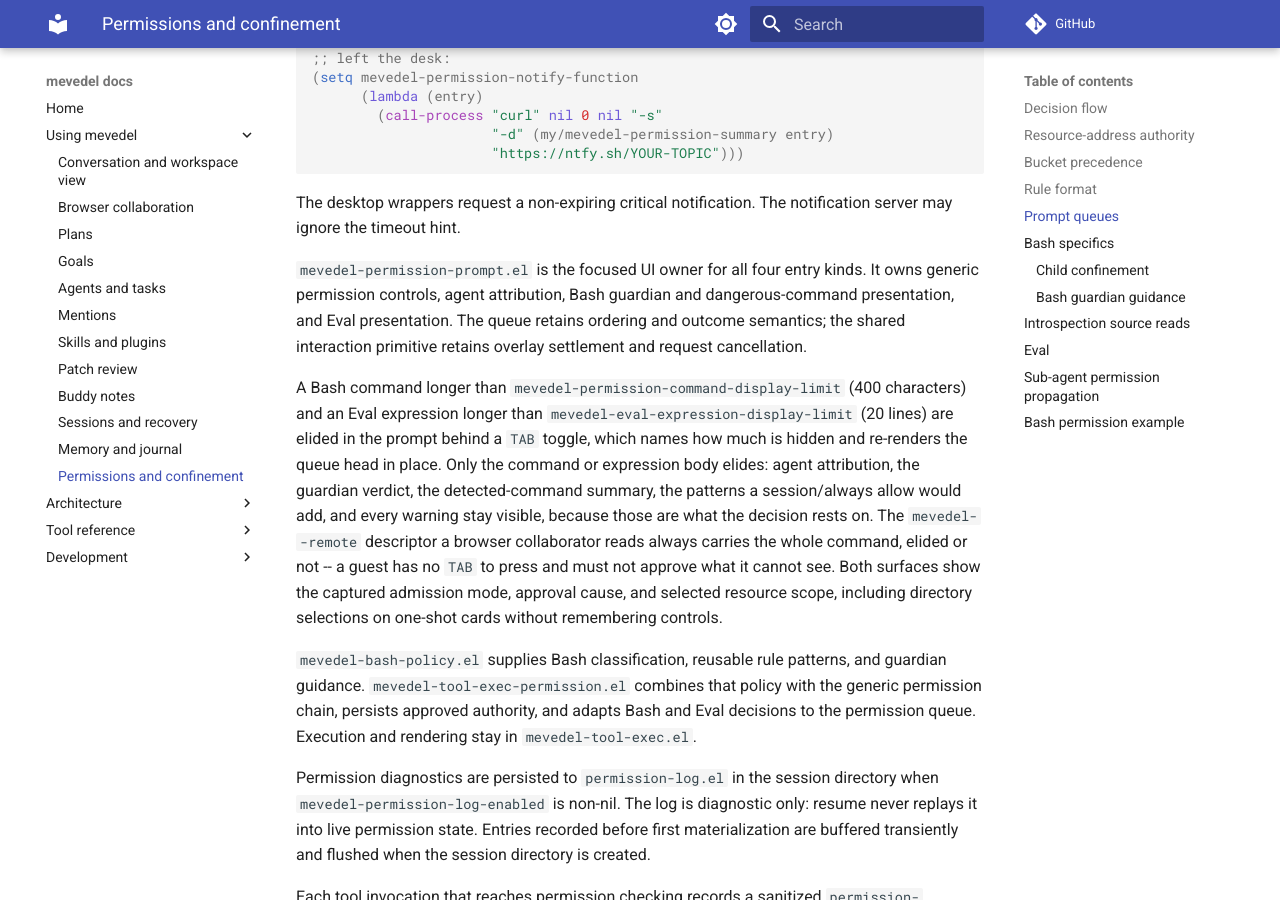
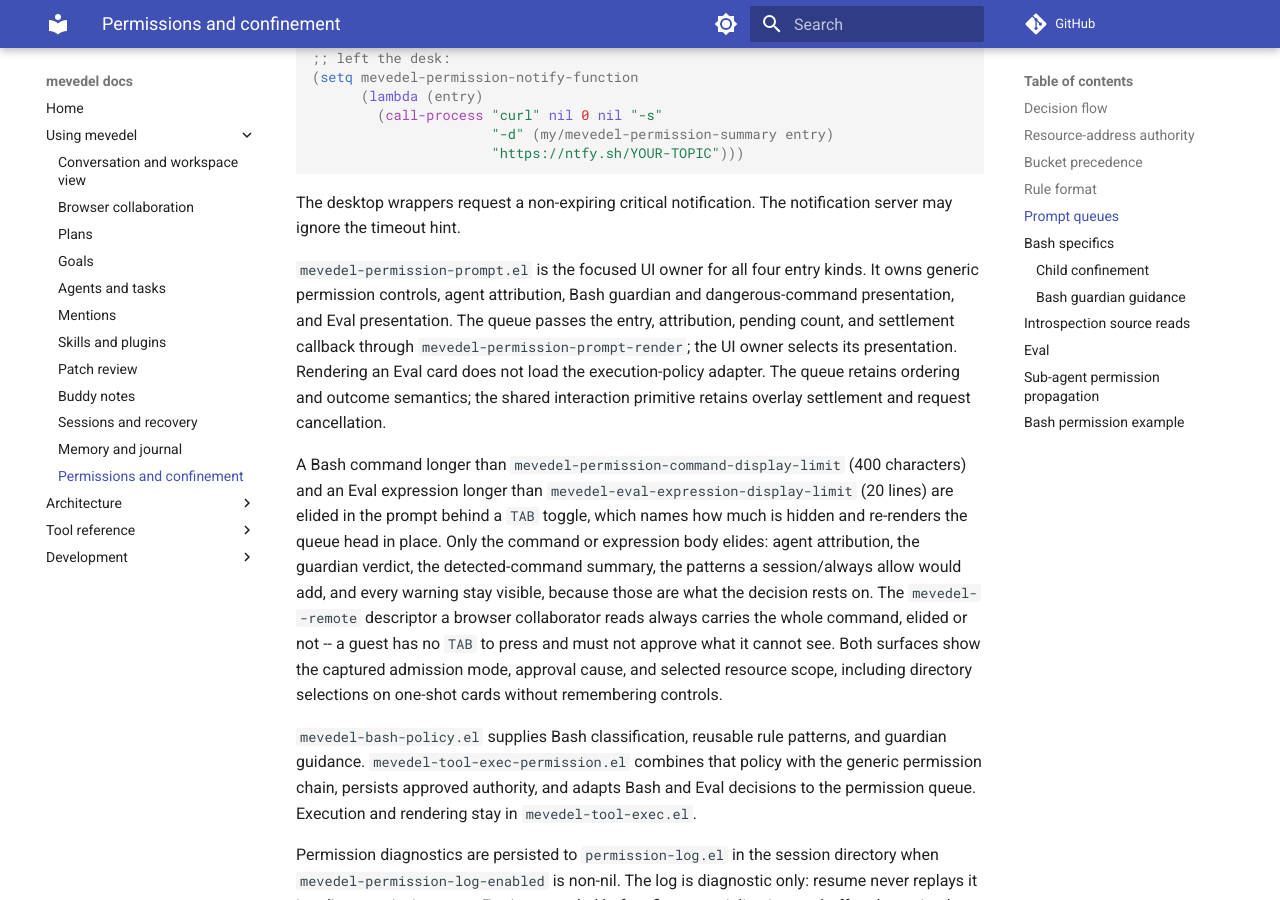
Before and after one commit to FrauH0lle/mevedel, an MkDocs documentation site: the page built from docs/permissions.md, in a window 1280 px wide and 900 px high, scrolled down 11271 px. Built offline with MkDocs 1.6.1 and Material for MkDocs 9.7.7, drawn with Linux system fonts in a browser that asks for light colours; comment, search, counter and statistics services are not loaded.

Commit message:
refactor(permissions): Give queued prompts one UI entry point
The queue repeats callback, attribution and count setup in four adapters,
while Eval formatting reaches back into execution policy. Let the prompt
owner select presentation and keep settlement in the queue.

* mevedel-permission-queue.el (mevedel-permission-queue--render-entry):
Delegate the entry and captured settlement callback to one UI boundary.
Remove the four per-kind adapters and correct teardown commentary.

* mevedel-permission-prompt.el (mevedel-permission-prompt-render): Own
kind dispatch. Merge Eval formatting into its existing prompt constructor
and own the expression display limit.

* mevedel-tool-exec-permission.el: Remove Eval UI and its dependencies.

* test/test-mevedel-permission-queue.el: Characterize every kind's
attribution, pending count and exactly-once captured-session settlement.
Consolidate the existing rendering cases without dropping assertions.

* test/test-mevedel-permission-prompt.el: Own Eval presentation cases and
check rejection of unknown card kinds.
* test/test-mevedel-tool-exec-permission.el: Move presentation cases.
* test/test-mevedel-tool-permission.el: Use the shared queue renderer.
* test/test-mevedel-permission-owner-load.el: Exercise Eval UI autoloading
without execution policy and verify compiled owners in load-history.
Include subprocess output in failed assertions.
* docs/permissions.md: Describe the queue-to-UI boundary.

Validation: 287 baseline and 360 affected ERT cases pass through isolated
Eask. All 199 Elisp files compile without warnings. The cold loading check
uses a fresh Emacs process with view-registration fixtures; existing real
view tests cover remote descriptors, redraws and composer preservation.

```diff
--- a/docs/permissions.md
+++ b/docs/permissions.md
@@ -488,8 +488,11 @@ notification server may ignore the timeout hint.
 
 `mevedel-permission-prompt.el` is the focused UI owner for all four entry
 kinds. It owns generic permission controls, agent attribution, Bash guardian
-and dangerous-command presentation, and Eval presentation. The queue retains
-ordering and outcome semantics; the shared interaction primitive retains
+and dangerous-command presentation, and Eval presentation. The queue passes
+the entry, attribution, pending count, and settlement callback through
+`mevedel-permission-prompt-render`; the UI owner selects its presentation.
+Rendering an Eval card does not load the execution-policy adapter. The queue
+retains ordering and outcome semantics; the shared interaction primitive retains
 overlay settlement and request cancellation.
 
 A Bash command longer than `mevedel-permission-command-display-limit` (400
```
Also changed, not shown: 8 other files.
